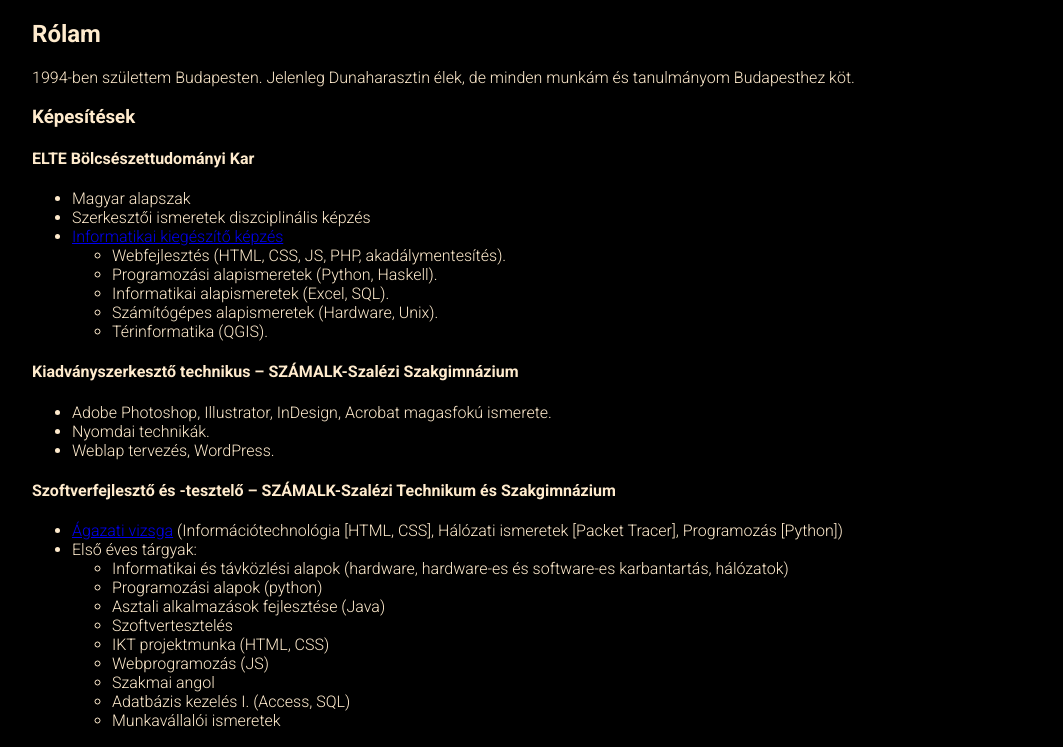
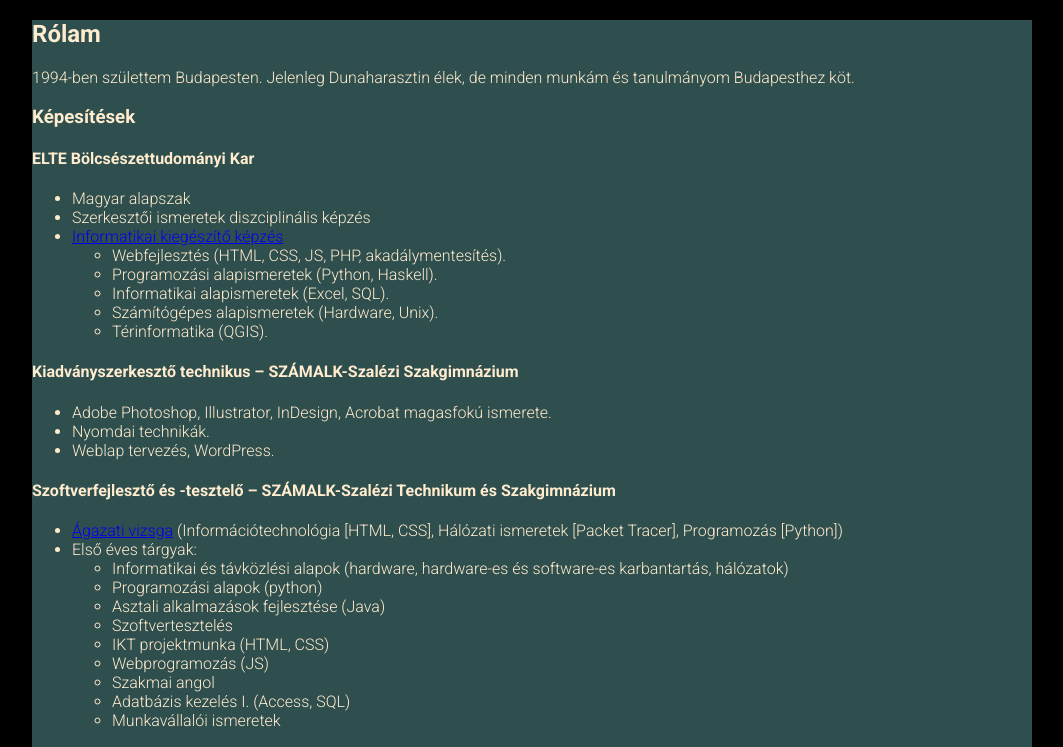
Before and after one commit to LizVodka/portfolio, a plain HTML site: page index.html in a window 1280 px wide. Shown: the top 747 px of the page, without its empty margins (108-1171 px from the left). Drawn offline with Linux system fonts and the light colour scheme.

Commit message:
update style-dtp

```diff
--- a/style-dtp.css
+++ b/style-dtp.css
@@ -7,4 +7,5 @@ html {
 body {
     max-width: 1000px;
     margin: 0 auto;
+    background-color: darkslategrey;
 }
```
